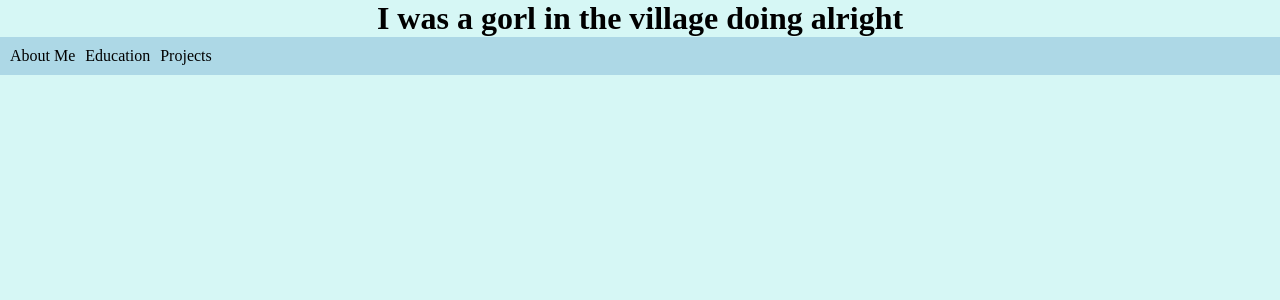
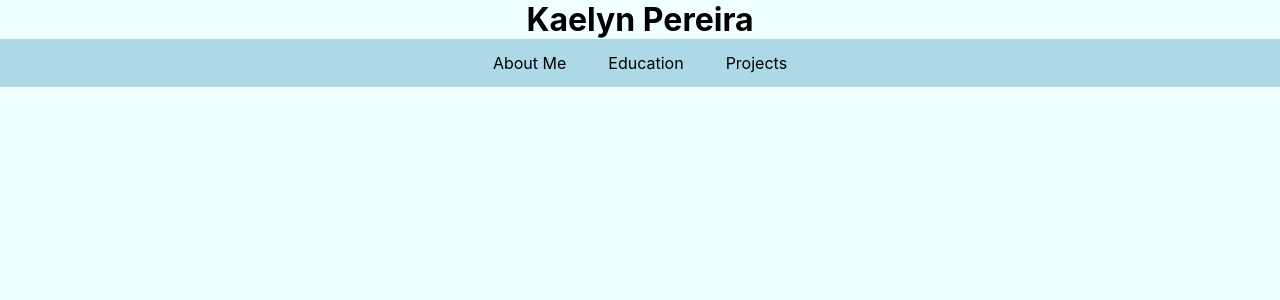
Before and after one commit to k2pereir/my-website, a React (Create React App) app in the folder my-app/: page / in a window 1280 px wide. Shown: the top 300 px of the page. Built offline with nearby package versions, Linux system fonts and the light colour scheme.

Commit message:
navbar outlined

```diff
--- a/my-app/public/style.css
+++ b/my-app/public/style.css
@@ -7,7 +7,7 @@
 }
 
 body {
-    background: rgb(214, 247, 245);
+    background: rgb(240, 255, 255);
     color: rgb(0, 0, 0);
     overflow: hidden;
     overflow-y: scroll;
--- a/my-app/src/App.js
+++ b/my-app/src/App.js
@@ -5,7 +5,7 @@ import React from 'react';
 function App() {
   return (
     <div className="App">
-      <h1>I was a gorl in the village doing alright</h1>
+      <h1>Kaelyn Pereira</h1>
       <Navbar/>
     </div>
   );
--- a/my-app/src/components/navbar.css
+++ b/my-app/src/components/navbar.css
@@ -1,6 +1,15 @@
 .navbar {
+    height: 3rem;
+    width: 100vw;
+    margin: 0 auto;
+    padding: 1rem 2rem;
+    display: flex;
+    align-items: center;
+    justify-content: center;
+    position: sticky;
+    top: 0;
+    z-index: 3;
     background-color: lightblue;
-    padding: 10px;
   }
 
   .Menu {
@@ -9,11 +18,14 @@
   }
 
   .MenuListItem {
+    margin: 1rem;
     cursor: pointer;
     text-decoration: none;
     color: black;
   }
 
-  .menuButton {
-    display: none; /* Just for now */
+  .MenuListItem:hover {
+    color: black;
+    padding-bottom: 0.5rem;
+    border-bottom: 3px solid black;
   }
--- a/my-app/src/components/navbar.js
+++ b/my-app/src/components/navbar.js
@@ -10,7 +10,6 @@ const Navbar = () => {
                 <Link to="education" smooth={true} duration={500} className="MenuListItem">Education</Link>
                 <Link to="projects" smooth={true} duration={500} className="MenuListItem">Projects</Link>
             </div>
-            <button className="menuButton"></button>
         </nav>
     )
 }
--- a/my-app/src/index.js
+++ b/my-app/src/index.js
@@ -1,6 +1,7 @@
 import React from 'react';
 import ReactDOM from 'react-dom/client';
 import App from './App';
+import './index.css';
 
 const root = ReactDOM.createRoot(document.getElementById('root'));
 root.render(
```
Also changed, not shown: my-app/package.json (+4 -3 lines), my-app/public/contact.png, 1 other file (tests, documents, lock files or other folders).
